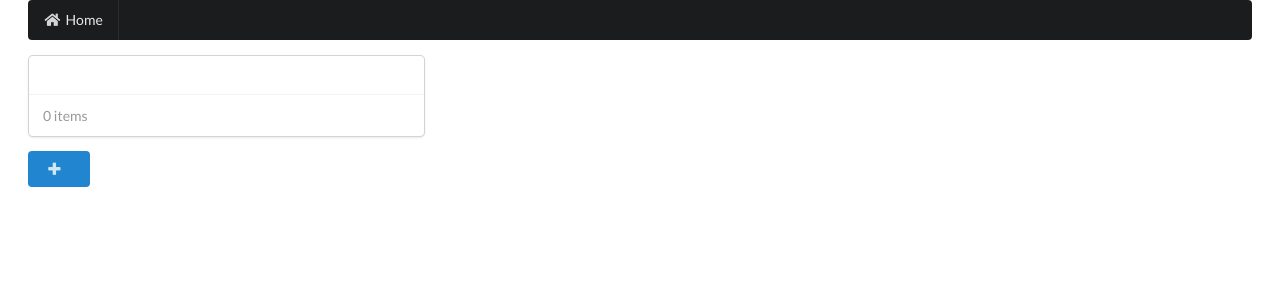
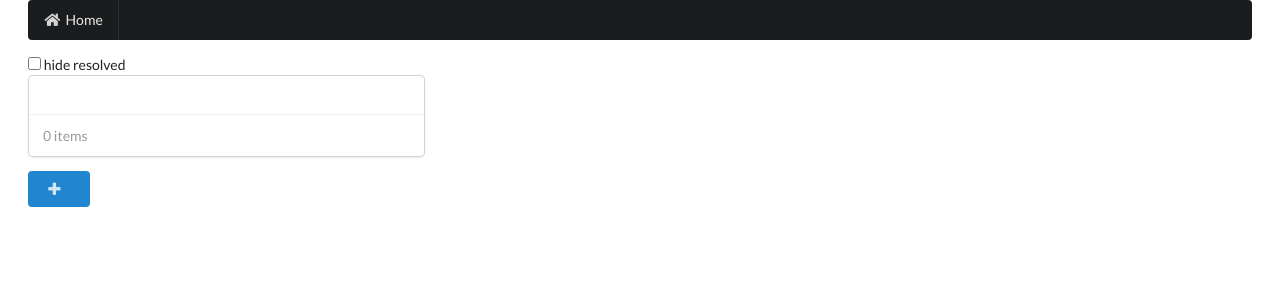
Before and after one commit to istvan-antal/overseer, a PHP site: template views/home.twig in a window 1280 px wide. Shown: the top 300 px of the page. Run offline with PHP 8.4, Linux system fonts and the light colour scheme; the template is opened without the code that fills it: most values are stand-ins (such as "Sample title", 1, 10 or a date in 2020); some libraries are stand-ins or nearby versions.

Commit message:
Hide resolved should work on homepage

```diff
--- a/views/base.twig
+++ b/views/base.twig
@@ -56,7 +56,7 @@
             }
 
             .hidden {
-                display: none;
+                display: none !important;
             }
         </style>
     </head>
--- a/views/home.twig
+++ b/views/home.twig
@@ -1,6 +1,9 @@
 {% extends 'base.twig' %}
 
 {% block body -%}
+    <label>
+        <input type="checkbox" class="ux-issue-resolved-toggle"> hide resolved
+    </label>
     <div class="card-holder">
         {% for card in cards %}
             {% include 'issueListCard.twig' with card %}
--- a/views/issue.twig
+++ b/views/issue.twig
@@ -9,7 +9,7 @@ set iconMap = {
     'New Feature': 'star',
     'Support Request': 'warning'
 }
-%}<div class="item">
+%}<div class="item{% if options.canHideResolved is defined and options.canHideResolved and item.resolved %} ux-issue-resolved{% endif %}">
     <div class="content">
         <a href="{{item.url}}" target="_blank">
             {% if iconMap[item.type] %}
--- a/web/index.php
+++ b/web/index.php
@@ -221,6 +221,8 @@ $app->get('/', function () use ($app) {
                         return $a;
                     }, 0)
                 );
+
+                $card['options']['canHideResolved'] = true;
 
                 if (isset($version['daysLeft'])) {
                     $card['releaseDate'] = $version['releaseDate'];
```
